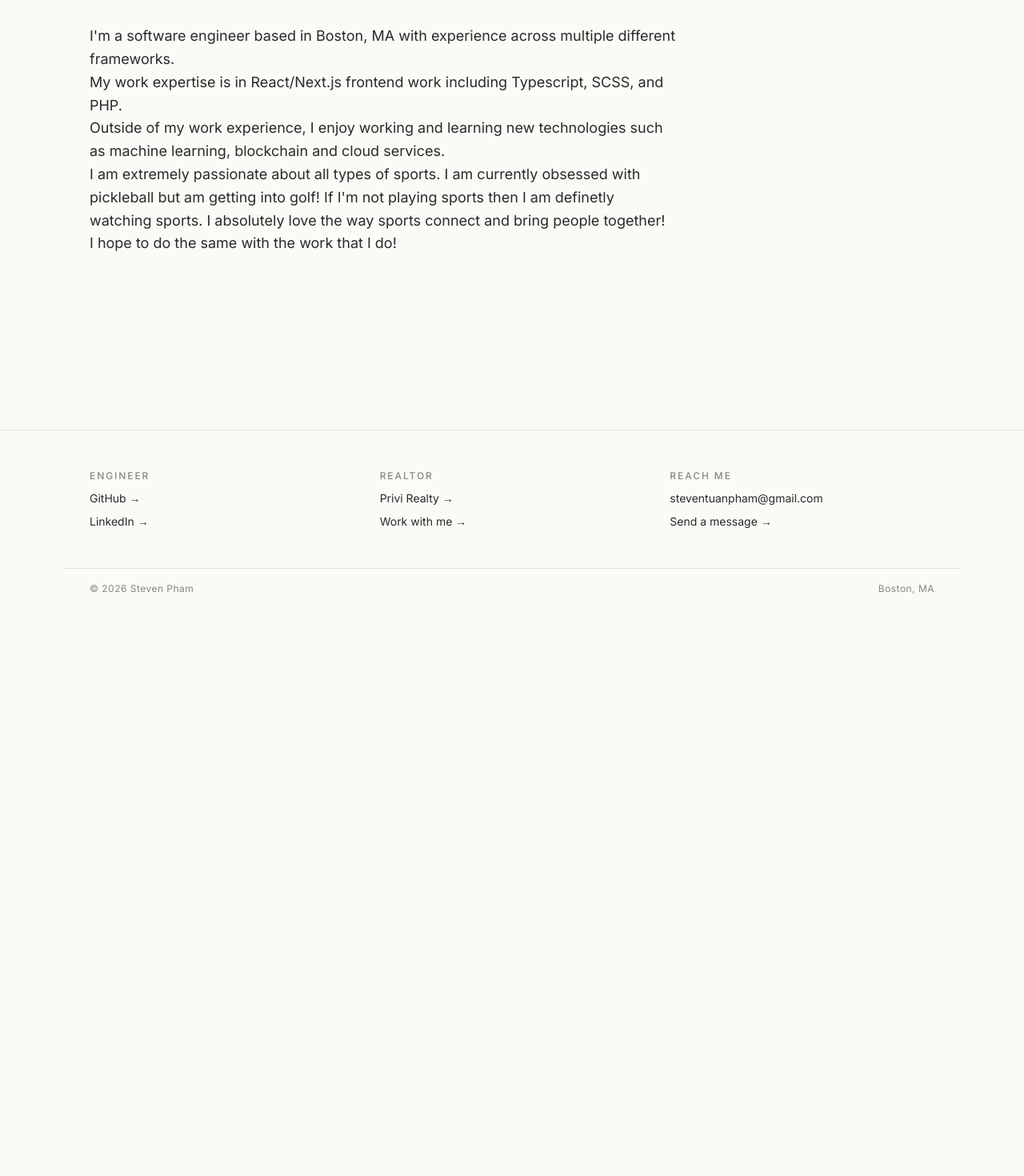
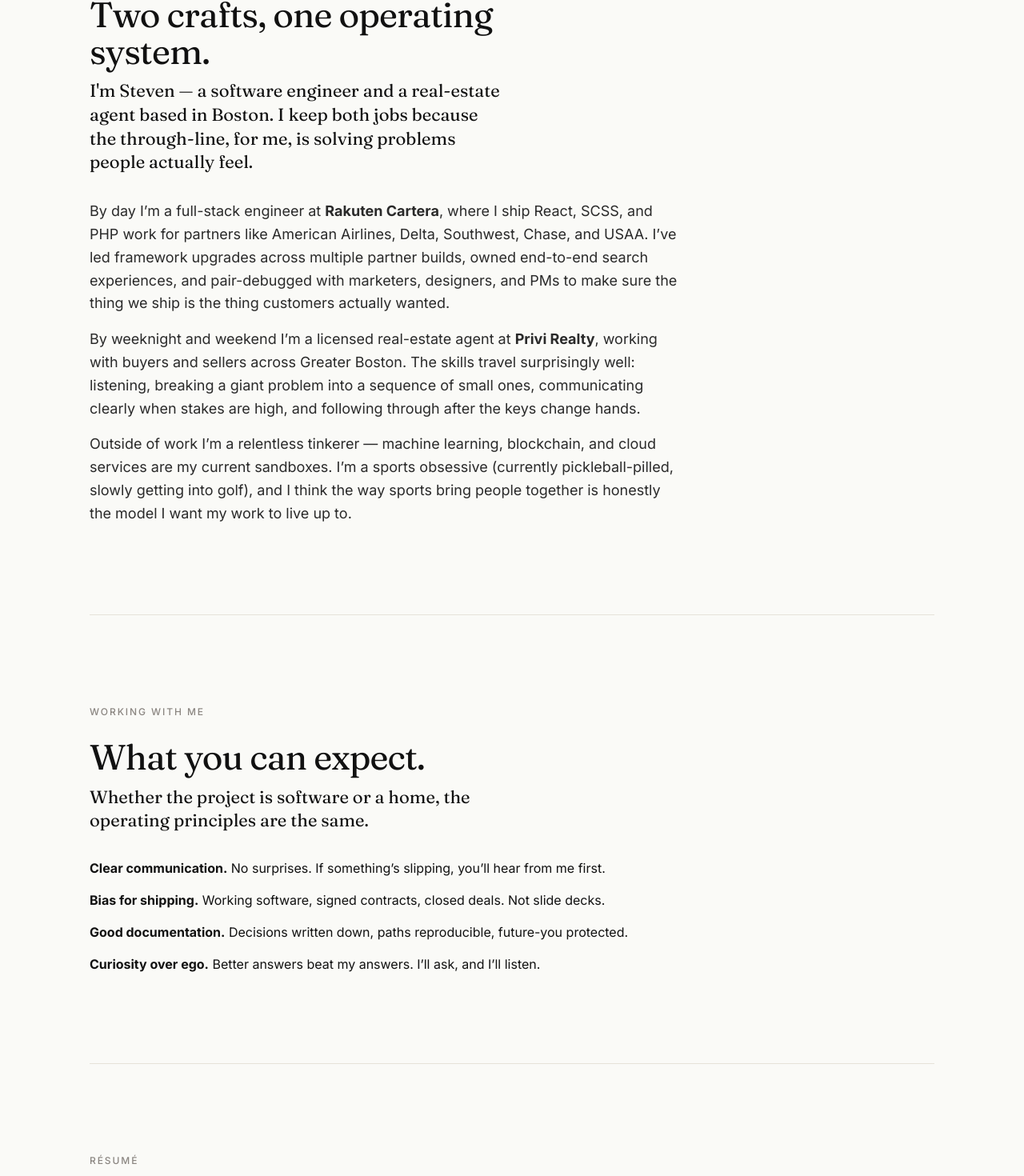
Before and after one commit to xStevenTP/personal-website, a Next.js app in the folder src/frontend/: page /about in a window 1280 px wide. Shown: the part 219-1689 px from the top of the page at 80% size. Before the commit the page ends 980 px from the top, so only its background shows below. Built offline with nearby package versions, Linux system fonts and the light colour scheme.

Commit message:
feat(about): rewrite copy around dual-craft problem-solving identity

```diff
--- a/src/frontend/app/about/page.tsx
+++ b/src/frontend/app/about/page.tsx
@@ -4,28 +4,51 @@ export const metadata = { title: 'About — Steven Pham' };
 
 export default function About() {
   return (
-    <Section title="About Me" customClass="AboutMe">
-      <p>
-        I'm a software engineer based in Boston, MA
-        with experience across multiple different frameworks.
-      </p>
-      <p>
-        My work expertise is in React/Next.js frontend work including
-        Typescript, SCSS, and PHP.
-      </p>
-      <p>
-        Outside of my work experience, I enjoy working and learning new technologies
-        such as machine learning, blockchain and cloud services.
-      </p>
-      <p>
-        I am extremely passionate about all types of sports.
-        I am currently obsessed with pickleball but am getting into golf!
-        If I'm not playing sports then I am definetly watching sports.
-        I absolutely love the way sports connect and bring people together!
-      </p>
-      <p>
-        I hope to do the same with the work that I do!
-      </p>
-    </Section>
+    <>
+      <Section eyebrow="About" title="Two crafts, one operating system." lede="I'm Steven — a software engineer and a real-estate agent based in Boston. I keep both jobs because the through-line, for me, is solving problems people actually feel.">
+        <p>
+          By day I&rsquo;m a full-stack engineer at <strong>Rakuten Cartera</strong>, where I ship
+          React, SCSS, and PHP work for partners like American Airlines, Delta, Southwest, Chase, and
+          USAA. I&rsquo;ve led framework upgrades across multiple partner builds, owned end-to-end
+          search experiences, and pair-debugged with marketers, designers, and PMs to make sure the
+          thing we ship is the thing customers actually wanted.
+        </p>
+        <p style={{ marginTop: 'var(--space-4)' }}>
+          By weeknight and weekend I&rsquo;m a licensed real-estate agent at <strong>Privi Realty</strong>,
+          working with buyers and sellers across Greater Boston. The skills travel surprisingly well:
+          listening, breaking a giant problem into a sequence of small ones, communicating clearly when
+          stakes are high, and following through after the keys change hands.
+        </p>
+        <p style={{ marginTop: 'var(--space-4)' }}>
+          Outside of work I&rsquo;m a relentless tinkerer — machine learning, blockchain, and cloud
+          services are my current sandboxes. I&rsquo;m a sports obsessive (currently pickleball-pilled,
+          slowly getting into golf), and I think the way sports bring people together is honestly the
+          model I want my work to live up to.
+        </p>
+      </Section>
+
+      <hr className="rule" />
+
+      <Section eyebrow="Working with me" title="What you can expect." lede="Whether the project is software or a home, the operating principles are the same.">
+        <ul style={{ display: 'grid', gap: 'var(--space-4)' }}>
+          <li><strong>Clear communication.</strong> No surprises. If something&rsquo;s slipping, you&rsquo;ll hear from me first.</li>
+          <li><strong>Bias for shipping.</strong> Working software, signed contracts, closed deals. Not slide decks.</li>
+          <li><strong>Good documentation.</strong> Decisions written down, paths reproducible, future-you protected.</li>
+          <li><strong>Curiosity over ego.</strong> Better answers beat my answers. I&rsquo;ll ask, and I&rsquo;ll listen.</li>
+        </ul>
+      </Section>
+
+      <hr className="rule" />
+
+      <Section eyebrow="Résumé" title="Want the one-pager?">
+        <p>
+          The full résumé covers my engineering experience end-to-end. Real-estate clients can find
+          relevant credentials on the <a href="/realty" data-arrow>Realty page</a>.
+        </p>
+        <p style={{ marginTop: 'var(--space-6)' }}>
+          <a href="/resume.pdf" className="btn" target="_blank" rel="noopener">Download résumé ↓</a>
+        </p>
+      </Section>
+    </>
   );
 }
```
